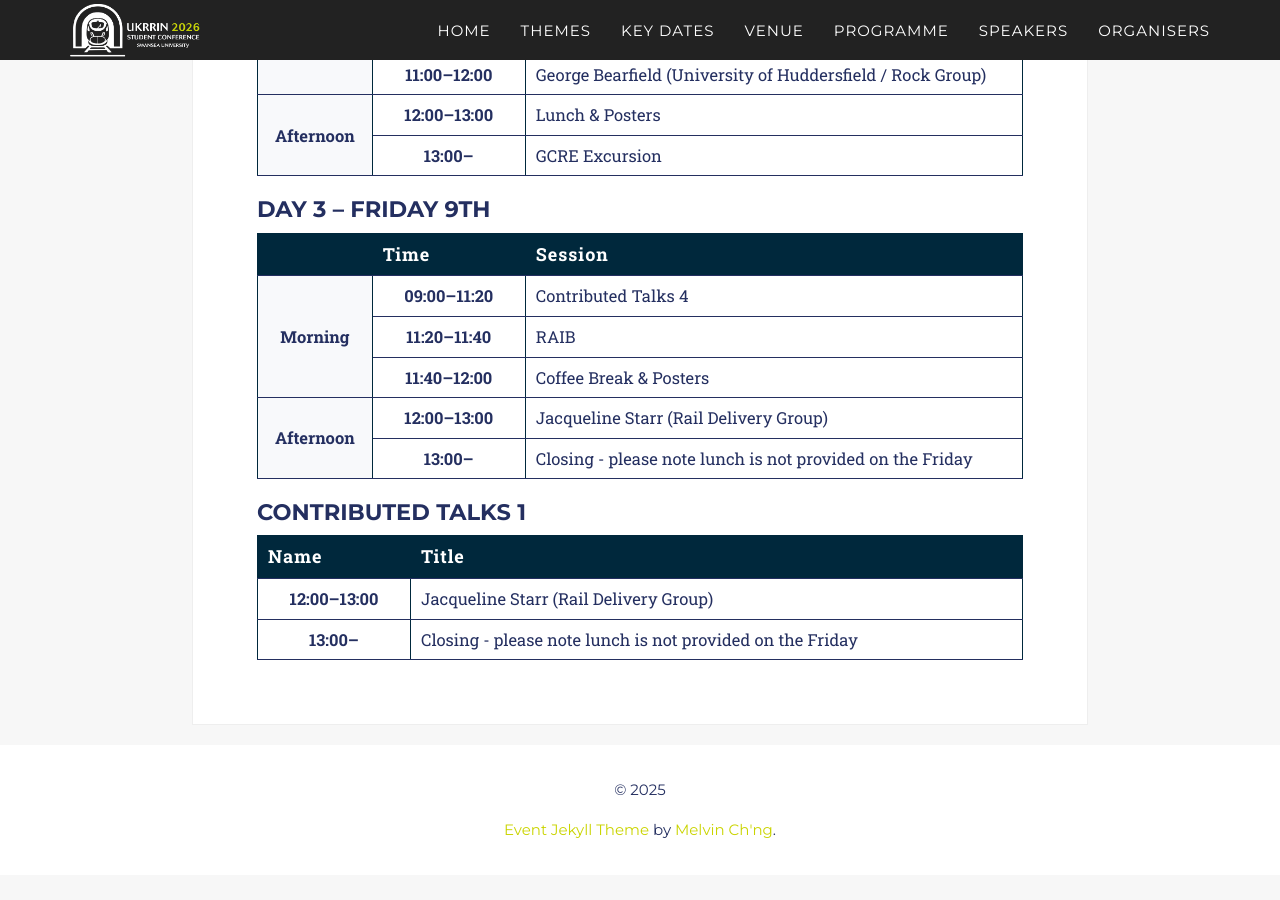
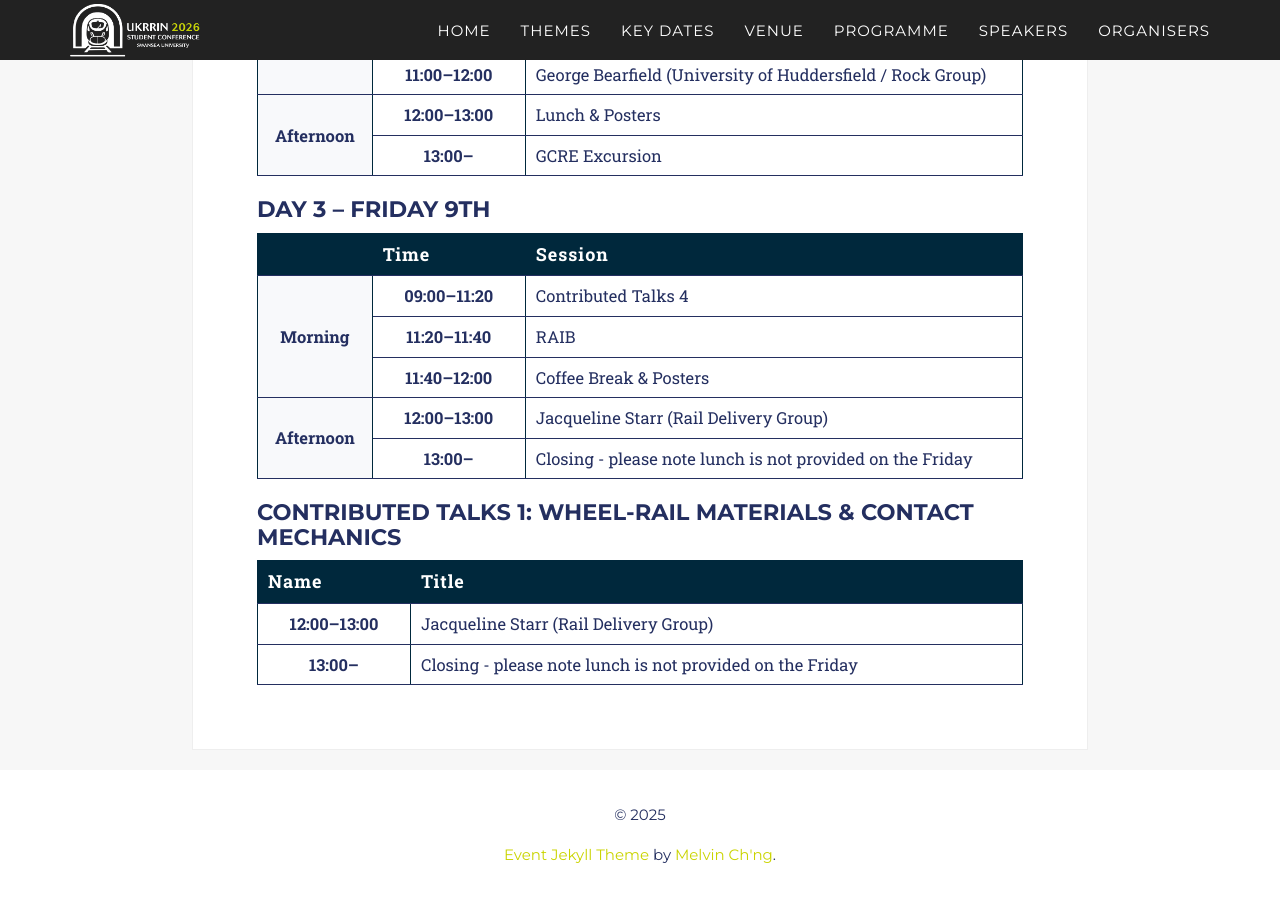
Before and after one commit to ukrrin2026swansea/ukrrin2026swansea.github.io, a Jekyll site: the page built from _2017_pages/programme.html, in a window 1280 px wide and 900 px high, scrolled down 925 px. Built offline with Jekyll 4.4.1, drawn with Linux system fonts in a browser that asks for light colours; some web fonts are replaced; before the commit the page ends 1800 px from its top, so only the background shows below that.

Commit message:
ct1 title

```diff
--- a/_2017_pages/programme.html
+++ b/_2017_pages/programme.html
@@ -133,7 +133,7 @@ published: true
         </tbody>
         </table>
 
-    <h2>Contributed Talks 1</h2>
+    <h2>Contributed Talks 1: Wheel-Rail Materials & Contact Mechanics</h2>
         <table class="agenda">
         <thead>
             <tr>
```
